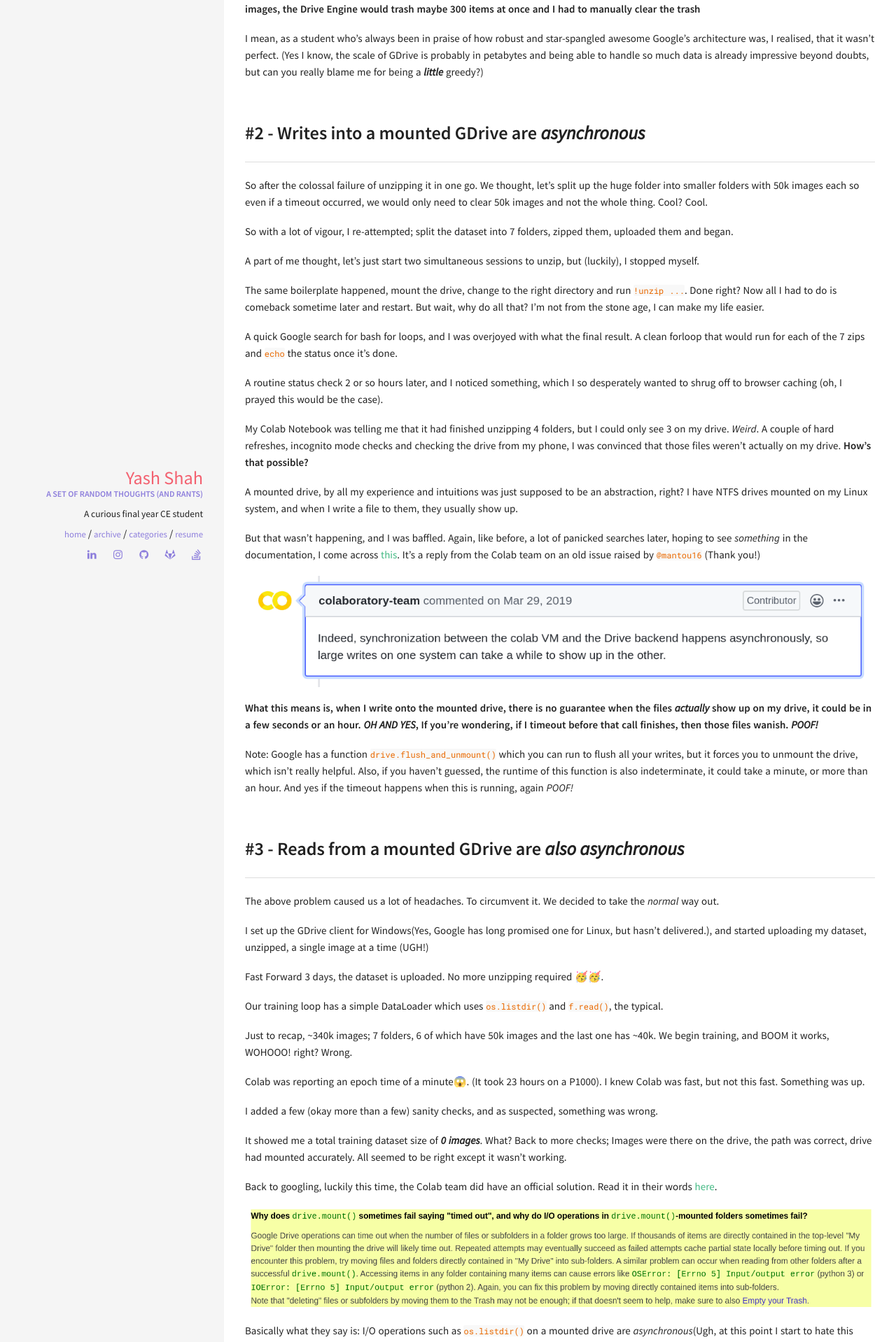
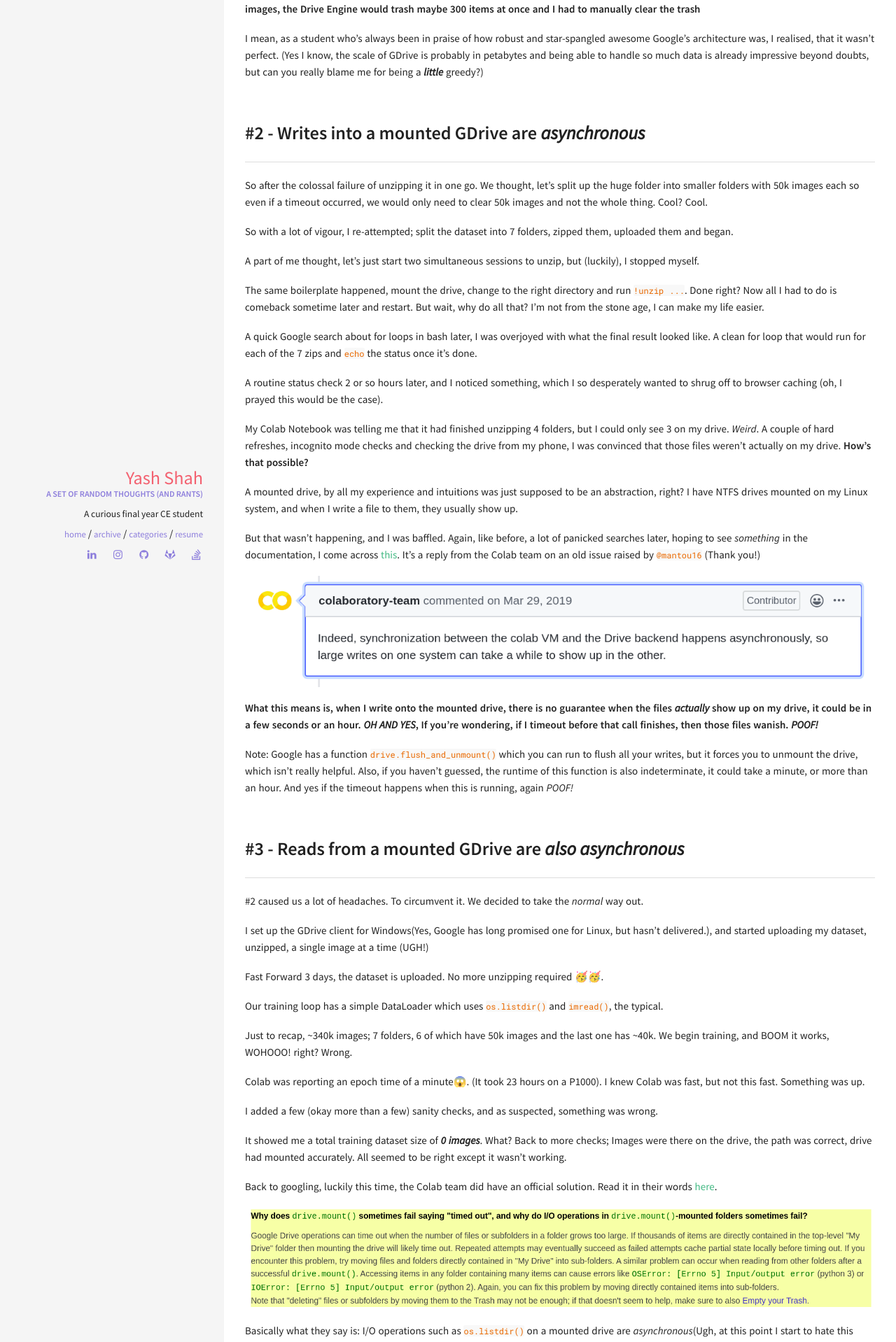
Before and after one commit to yashshah1/blog, a Jekyll site: the page built from _posts/2020-05-22-why-i-dislike-collab.md, in a window 1280 px wide. Shown: the part 1710-3628 px from the top of the page at 70% size. Built offline with Jekyll 4.4.1, drawn with Linux system fonts in a browser that asks for light colours.

Commit message:
Update 2020-05-22-why-i-dislike-collab.md

```diff
--- a/_posts/2020-05-22-why-i-dislike-collab.md
+++ b/_posts/2020-05-22-why-i-dislike-collab.md
@@ -47,7 +47,7 @@
 
 The same boilerplate happened, mount the drive, change to the right directory and run `!unzip ...`. Done right? Now all I had to do is comeback sometime later and restart. But wait, why do all that? I'm not from the stone age, I can make my life easier.
 
-A quick Google search for bash for loops, and I was overjoyed with what the final result. A clean forloop that would run for each of the 7 zips and `echo` the status once it's done.
+A quick Google search about for loops in bash later, I was overjoyed with what the final result looked like. A clean for loop that would run for each of the 7 zips and `echo` the status once it's done.
 
 A routine status check 2 or so hours later, and I noticed something, which I so desperately wanted to shrug off to browser caching (oh, I prayed this would be the case).
 
@@ -65,13 +65,13 @@
 
 ## #3 - Reads from a mounted GDrive are **_also asynchronous_**
 
-The above problem caused us a lot of headaches. To circumvent it. We decided to take the _normal_ way out.
+#2 caused us a lot of headaches. To circumvent it. We decided to take the _normal_ way out.
 
 I set up the GDrive client for Windows(Yes, Google has long promised one for Linux, but hasn't delivered.), and started uploading my dataset, unzipped, a single image at a time (UGH!)
 
 Fast Forward 3 days, the dataset is uploaded. No more unzipping required 🥳🥳.
 
-Our training loop has a simple DataLoader which uses `os.listdir()` and `f.read()`, the typical.
+Our training loop has a simple DataLoader which uses `os.listdir()` and `imread()`, the typical.
 
 Just to recap, ~340k images; 7 folders, 6 of which have 50k images and the last one has ~40k. We begin training, and BOOM it works, WOHOOO! right? Wrong.
 
```
